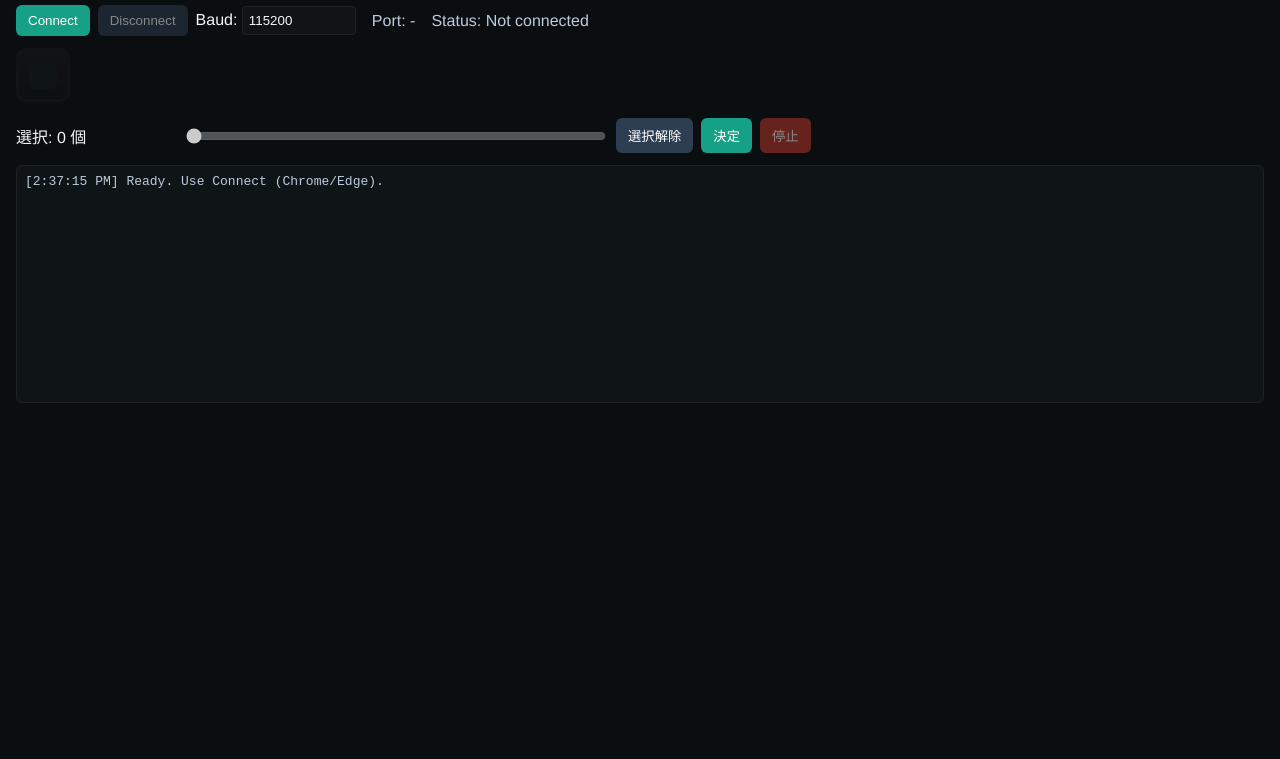
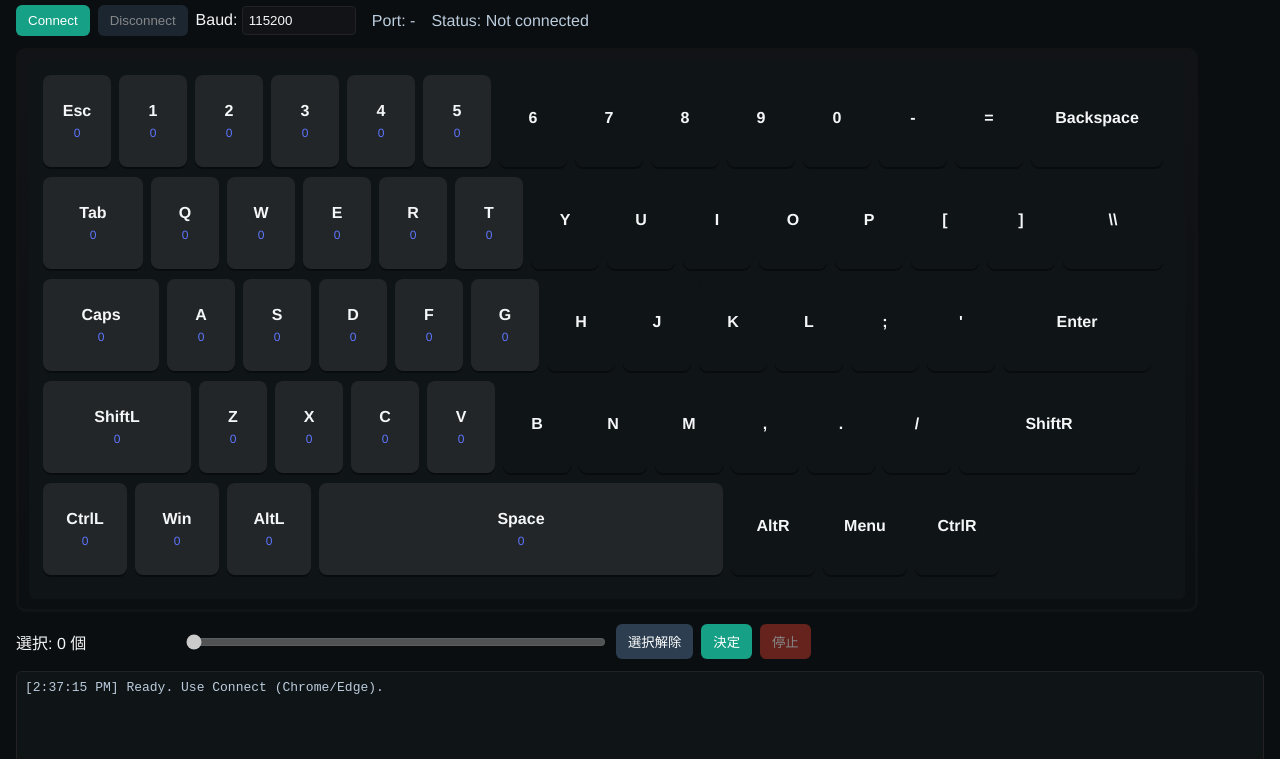
Before and after one commit to stunfisker/Prototype, a plain HTML site: page docs/index.html in a window 1280 px wide. Shown: the part 41-800 px from the top of the page. Drawn offline with Linux system fonts and the light colour scheme.

Commit message:
Update index.html

```diff
--- a/docs/index.html
+++ b/docs/index.html
@@ -19,7 +19,6 @@
     button.primary{background:#16a085;}
     button.danger{background:#c0392b;}
     button:disabled{opacity:0.5;cursor:not-allowed;}
-    /* keyboard outer frame */
     .kbd-border{background: linear-gradient(180deg,#111316,#0c0f11); padding:10px; border-radius:10px; border:3px solid var(--kbd-border); display:inline-block;}
     #keyboard{background:var(--kbd-bg); padding:14px; border-radius:6px; display:block;}
     .kb-row{display:flex; margin-bottom:10px;}
@@ -63,46 +62,105 @@
   <pre class="log" id="log"></pre>
 
 <script>
-/* ===== config & layout (same as you provided) ===== */
+/* ===== config & layout ===== */
 const ASSIGN_KEYS = ['Esc','1','2','3','4','5','Tab','Q','W','E','R','T',
   'Caps','A','S','D','F','G','ShiftL','Z','X','C','V','CtrlL','Win','AltL','Space'];
 
-const KEYBOARD_LAYOUT = [ /* ... copy same layout as above ... */ ];
-/* For brevity in this snippet, insert the exact KEYBOARD_LAYOUT array from your provided config. */
-/* (In your repository file, keep the array exactly as required.) */
+const KEYBOARD_LAYOUT = [
+    {
+        keys: [
+            {'label': 'Esc', 'width': 1},
+            {'label': '1', 'width': 1},
+            {'label': '2', 'width': 1},
+            {'label': '3', 'width': 1},
+            {'label': '4', 'width': 1},
+            {'label': '5', 'width': 1},
+            {'label': '6', 'width': 1},
+            {'label': '7', 'width': 1},
+            {'label': '8', 'width': 1},
+            {'label': '9', 'width': 1},
+            {'label': '0', 'width': 1},
+            {'label': '-', 'width': 1},
+            {'label': '=', 'width': 1},
+            {'label': 'Backspace', 'width': 2},
+        ]
+    },
+    {
+        keys: [
+            {'label': 'Tab', 'width': 1.5},
+            {'label': 'Q', 'width': 1},
+            {'label': 'W', 'width': 1},
+            {'label': 'E', 'width': 1},
+            {'label': 'R', 'width': 1},
+            {'label': 'T', 'width': 1},
+            {'label': 'Y', 'width': 1},
+            {'label': 'U', 'width': 1},
+            {'label': 'I', 'width': 1},
+            {'label': 'O', 'width': 1},
+            {'label': 'P', 'width': 1},
+            {'label': '[', 'width': 1},
+            {'label': ']', 'width': 1},
+            {'label': '\\\\', 'width': 1.5}
+        ]
+    },
+    {
+        keys: [
+            {'label': 'Caps', 'width': 1.75},
+            {'label': 'A', 'width': 1},
+            {'label': 'S', 'width': 1},
+            {'label': 'D', 'width': 1},
+            {'label': 'F', 'width': 1},
+            {'label': 'G', 'width': 1},
+            {'label': 'H', 'width': 1},
+            {'label': 'J', 'width': 1},
+            {'label': 'K', 'width': 1},
+            {'label': 'L', 'width': 1},
+            {'label': ';', 'width': 1},
+            {'label': '\'', 'width': 1},
+            {'label': 'Enter', 'width': 2.25}
+        ]
+    },
+    {
+        keys: [
+            {'label': 'ShiftL', 'width': 2.25},
+            {'label': 'Z', 'width': 1},
+            {'label': 'X', 'width': 1},
+            {'label': 'C', 'width': 1},
+            {'label': 'V', 'width': 1},
+            {'label': 'B', 'width': 1},
+            {'label': 'N', 'width': 1},
+            {'label': 'M', 'width': 1},
+            {'label': ',', 'width': 1},
+            {'label': '.', 'width': 1},
+            {'label': '/', 'width': 1},
+            {'label': 'ShiftR', 'width': 2.75}
+        ]
+    },
+    {
+        keys: [
+            {'label': 'CtrlL', 'width': 1.25},
+            {'label': 'Win', 'width': 1.25},
+            {'label': 'AltL', 'width': 1.25},
+            {'label': 'Space', 'width': 6.25},
+            {'label': 'AltR', 'width': 1.25},
+            {'label': 'Menu', 'width': 1.25},
+            {'label': 'CtrlR', 'width': 1.25}
+        ]
+    }
+];
 
 const KEY_UNIT = 64, KEY_HEIGHT = 80, KEY_SPACING = 8;
 const STEPS_PER_REV = 200, MIN_STEP_DELAY = 0.002, MAX_STEP_DELAY = 0.020;
 
-/* ===== helper: assign motors by ASSIGN_KEYS (same logic as Python) ===== */
-function assign_motors_by_list(layout, assign_keys){
-  for (const r of layout) for (const k of r.keys) delete k.motor;
-  const allLabels = new Set();
-  for (const row of layout) for (const k of row.keys) allLabels.add(k.label);
-  const seen = new Set(), seq = [];
-  for (const k of assign_keys){
-    if (seen.has(k)) continue;
-    seen.add(k);
-    if (allLabels.has(k)) seq.push(k); else console.warn('ASSIGN_KEYS not in layout:', k);
-  }
-  for (let i=0;i<seq.length;i++){
-    const lbl = seq[i]; let assigned=false;
-    for (const row of layout){
-      for (const key of row.keys){
-        if (key.label === lbl){ key.motor = i; assigned=true; break; }
-      }
-      if (assigned) break;
-    }
-  }
-}
-assign_motors_by_list(KEYBOARD_LAYOUT, ASSIGN_KEYS);
+/* ===== state & refs ===== */
+let N_MOTORS = 0;
+for (const row of KEYBOARD_LAYOUT) for (const k of row.keys) if (k.motor!==undefined) N_MOTORS = Math.max(N_MOTORS, k.motor+1);
+assign_motors_by_list(KEYBOARD_LAYOUT, ASSIGN_KEYS); // ensure assignment even if not pre-assigned
+N_MOTORS = 0;
+for (const row of KEYBOARD_LAYOUT) for (const k of row.keys) if (k.motor!==undefined) N_MOTORS = Math.max(N_MOTORS, k.motor+1);
 
-/* compute N_MOTORS and motorValues */
-let N_MOTORS = 0;
-for (const r of KEYBOARD_LAYOUT) for (const k of r.keys) if (k.motor!==undefined && Number.isFinite(k.motor)) N_MOTORS = Math.max(N_MOTORS, k.motor+1);
 let motorValues = new Array(N_MOTORS).fill(0);
 
-/* state & DOM refs */
 const KEYBOARD_EL = document.getElementById('keyboard');
 const logEl = document.getElementById('log'), statusEl = document.getElementById('status'), portInfoEl = document.getElementById('portInfo');
 const btnConnect = document.getElementById('btnConnect'), btnDisconnect = document.getElementById('btnDisconnect');
@@ -115,31 +173,47 @@ let labelToKey = {}, labelToElement = {};
 let currentMotor = -1;
 let running = false, stopRequested = false;
 
-/* Serial port vars */
-let port = null, reader = null, writer = null, readLoopCancel = false;
-let serialListeners = [];
+/* vendor map for friendly name */
 const VENDOR_MAP = {
   0x2341: 'Arduino (official)',
-  0x1A86: 'CH340 (common clone)',
+  0x1A86: 'CH340 (clone)',
   0x0403: 'FTDI',
   0x067B: 'Prolific (PL2303)',
   0x10C4: 'Silicon Labs (CP210x)'
 };
 
-/* logging */
+/* ===== functions ===== */
 function log(msg){ logEl.textContent += `[${(new Date()).toLocaleTimeString()}] ${msg}\n`; logEl.scrollTop = logEl.scrollHeight; }
 
-/* UI build */
+function assign_motors_by_list(layout, assign_keys){
+  for (const r of layout) for (const k of r.keys) delete k.motor;
+  const allLabels = new Set();
+  for (const row of layout) for (const k of row.keys) allLabels.add(k.label);
+  const seen = new Set(), seq = [];
+  for (const k of assign_keys){
+    if (seen.has(k)) continue;
+    seen.add(k);
+    if (allLabels.has(k)) seq.push(k);
+  }
+  for (let i=0;i<seq.length;i++){
+    const lbl = seq[i];
+    let assigned=false;
+    for (const row of layout){
+      for (const key of row.keys){
+        if (key.label === lbl){ key.motor = i; assigned=true; break; }
+      }
+      if (assigned) break;
+    }
+  }
+}
+
 function buildKeyboard(){
-  KEYBOARD_EL.innerHTML='';
-  labelToKey={}; labelToElement={};
+  KEYBOARD_EL.innerHTML=''; labelToKey={}; labelToElement={};
   for (const row of KEYBOARD_LAYOUT){
     const rowDiv = document.createElement('div'); rowDiv.className='kb-row';
     for (const key of row.keys){
       const widthPx = Math.max(36, Math.round((key.width||1)*KEY_UNIT - KEY_SPACING));
-      const el = document.createElement('div'); el.className='kb-key';
-      el.style.width = widthPx + 'px';
-      el.style.height = KEY_HEIGHT + 'px';
+      const el = document.createElement('div'); el.className='kb-key'; el.style.width = widthPx + 'px'; el.style.height = KEY_HEIGHT + 'px';
       const lbl = document.createElement('div'); lbl.className='label'; lbl.textContent = key.label;
       const val = document.createElement('div'); val.className='val'; val.textContent = (key.motor!==undefined? motorValues[key.motor] : '');
       el.appendChild(lbl); el.appendChild(val);
@@ -152,6 +226,7 @@ function buildKeyboard(){
     KEYBOARD_EL.appendChild(rowDiv);
   }
 }
+
 function updateKeyBg(label){
   const k = labelToKey[label], m = labelToElement[label];
   if (!m) return;
@@ -162,25 +237,28 @@ function updateKeyBg(label){
   m.val.textContent = String(motorValues[mi] || 0);
 }
 
-/* Selection handlers */
 function onKeyClicked(label){
   const key = labelToKey[label];
-  if (!key || key.motor===undefined){ log('キーはモーター割当なし: '+label); return; }
+  if (!key || key.motor===undefined){ log('キーはモータ割当なし: '+label); return; }
   if (running){ log('動作中は選択変更不可'); return; }
   const mi = key.motor;
   if (selected.has(mi)) selected.delete(mi); else selected.add(mi);
   updateSliderState(); updateKeyBg(label);
   log('選択数: '+selected.size);
 }
-function clearSelection(){ selected.clear(); updateSliderState(); for (const l in labelToElement) updateKeyBg(l);}
+
+function clearSelection(){ selected.clear(); updateSliderState(); for (const l in labelToElement) updateKeyBg(l); }
 btnClear.addEventListener('click', clearSelection);
+
 function updateSliderState(){
   if (selected.size===0){ selectionInfoEl.textContent='選択: 0 個'; slider.disabled=true; slider.value=0; }
   else { const vals = Array.from(selected).map(i=>motorValues[i]); const avg = Math.round(vals.reduce((a,b)=>a+b,0)/vals.length); selectionInfoEl.textContent=`選択: ${selected.size} 個 (平均: ${avg})`; slider.disabled=false; slider.value=avg; }
 }
-slider.addEventListener('input', e=>{ const v = Number(e.target.value); for (const mi of selected){ motorValues[mi]=v; for (const lbl in labelToKey){ if (labelToKey[lbl].motor===mi) labelToElement[lbl].val.textContent = String(v); } } updateSliderState(); });
+slider.addEventListener('input', e=>{ const v = Number(e.target.value); for (const mi of selected){ motorValues[mi]=v; for (const lbl in labelToKey) if (labelToKey[lbl].motor===mi) labelToElement[lbl].val.textContent = String(v); } updateSliderState(); });
 
-/* Serial helpers (Web Serial API) */
+/* ===== Web Serial helpers ===== */
+let port = null, reader = null;
+let serialListeners = [];
 function addSerialListener(matcher, timeoutMs=10000){
   return new Promise((resolve,reject)=>{
     const obj = {matcher, resolve, reject};
@@ -194,8 +272,6 @@ function notifySerialLine(line){
     try{ if (o.matcher(line)){ if (o.timer) clearTimeout(o.timer); o.resolve(line); serialListeners.splice(i,1);} }catch(e){}
   }
 }
-
-/* read loop */
 async function startReadLoop(){
   if (!port) return;
   const textDecoder = new TextDecoderStream();
@@ -209,21 +285,11 @@ async function startReadLoop(){
       if (value){
         buf += value;
         let idx;
-        while ((idx = buf.indexOf('\n'))>=0){
-          const line = buf.slice(0, idx+1).trim(); buf = buf.slice(idx+1);
-          if (line.length>0){ log('[RX] '+line); notifySerialLine(line); }
-        }
+        while ((idx = buf.indexOf('\n'))>=0){ const line = buf.slice(0, idx+1).trim(); buf = buf.slice(idx+1); if (line.length>0){ log('[RX] '+line); notifySerialLine(line); } }
       }
     }
-  }catch(e){
-    log('read loop error: '+e);
-  }finally{
-    if (reader){ try{ await reader.cancel(); }catch(e){} reader=null; }
-    log('read loop finished');
-  }
+  }catch(e){ log('read loop error: '+e); }finally{ if (reader){ try{ await reader.cancel(); }catch(e){} reader=null; } log('read loop finished'); }
 }
-
-/* write */
 async function writeSerial(txt){
   if (!port) throw new Error('port not open');
   const encoder = new TextEncoder();
@@ -233,7 +299,7 @@ async function writeSerial(txt){
   log('[TX] '+txt);
 }
 
-/* friendly name from vendor/product id (best-effort) */
+/* friendly port info */
 function friendlyFromInfo(info){
   if (!info) return 'USB Serial';
   const vid = info.usbVendorId, pid = info.usbProductId;
@@ -243,55 +309,39 @@ function friendlyFromInfo(info){
   return vendor + prod;
 }
 
-/* Connect/Disconnect flows */
+/* Connect/Disconnect */
 btnConnect.addEventListener('click', async ()=>{
-  if (!('serial' in navigator)){ alert('Web Serial API not available. Use Chrome/Edge.'); return; }
+  if (!('serial' in navigator)){ alert('Web Serial API is not available in this browser. Use Chrome/Edge.'); return; }
   try{
-    port = await navigator.serial.requestPort(); // user chooses device
+    port = await navigator.serial.requestPort();
     const baud = parseInt(baudInput.value || '115200', 10);
     await port.open({ baudRate: baud });
     statusEl.textContent = 'Connected';
-    // show friendly device info if available
     let info = null;
     try{ info = port.getInfo(); }catch(e){}
     portInfoEl.textContent = 'Port: ' + friendlyFromInfo(info);
     btnConnect.disabled=true; btnDisconnect.disabled=false;
-    // start read loop
     startReadLoop();
-    // send HELLO -> wait for READY (optional)
-    try{
-      await writeSerial('HELLO');
-      await addSerialListener(l=>l.trim().toUpperCase().startsWith('READY'), 3000);
-      log('Arduino READY');
-      statusEl.textContent = 'Arduino READY';
-    }catch(e){ log('READY not received (timeout)'); }
-  }catch(err){
-    log('Connect error: '+err);
-    statusEl.textContent = 'Not connected';
-    if (port){ try{ await port.close(); }catch(e){} port=null; }
-  }
+    try{ await writeSerial('HELLO'); await addSerialListener(l=>l.trim().toUpperCase().startsWith('READY'), 3000); log('Arduino READY'); statusEl.textContent = 'Arduino READY'; }catch(e){ log('READY not received (timeout)'); }
+  }catch(err){ log('Connect error: '+err); statusEl.textContent = 'Not connected'; if (port){ try{ await port.close(); }catch(e){} port=null; } }
 });
 
 btnDisconnect.addEventListener('click', async ()=>{
   try{
-    if (reader) { try{ await reader.cancel(); }catch(e){} reader=null; }
-    if (port && port.readable) { try{ await port.readable.cancel(); }catch(e){} }
+    if (reader){ try{ await reader.cancel(); }catch(e){} reader=null; }
+    if (port && port.readable){ try{ await port.readable.cancel(); }catch(e){} }
     if (port && port.writable){ try{ const w = port.writable.getWriter(); await w.close(); }catch(e){} }
     if (port){ await port.close(); port=null; }
-    statusEl.textContent = 'Disconnected';
-    portInfoEl.textContent = 'Port: -';
-    btnConnect.disabled=false; btnDisconnect.disabled=true;
-    log('Disconnected');
+    statusEl.textContent = 'Disconnected'; portInfoEl.textContent='Port: -'; btnConnect.disabled=false; btnDisconnect.disabled=true; log('Disconnected');
   }catch(e){ log('Disconnect err: '+e); }
 });
 
-/* Run/Stop sequence (sequential like original) */
+/* Run sequence */
 btnRun.addEventListener('click', async ()=>{
   if (!port) { alert('Not connected'); return; }
   if (running) { log('Already running'); return; }
   running = true; stopRequested=false;
-  btnStop.disabled=false; btnRun.disabled=true;
-  btnConnect.disabled=true; btnDisconnect.disabled=true;
+  btnStop.disabled=false; btnRun.disabled=true; btnConnect.disabled=true; btnDisconnect.disabled=true;
   try{
     for (let idx=0; idx<N_MOTORS; idx++){
       if (stopRequested){ log('Stop requested'); break; }
@@ -300,9 +350,8 @@ btnRun.addEventListener('click', async ()=>{
       if (steps<=0){ log(`Motor ${idx+1} skip`); continue; }
       const delay_s = MIN_STEP_DELAY + (1 - val/100.0) * (MAX_STEP_DELAY - MIN_STEP_DELAY);
       const delay_ms = Math.max(1, Math.round(delay_s*1000));
-      currentMotor = idx; updateAllKeyBgs();
+      currentMotor = idx; for (const lbl in labelToElement) updateKeyBg(lbl);
       await writeSerial(`RUN ${idx} ${steps} ${delay_ms}`);
-      // wait for DONE idx or STOPPED idx or ERROR
       try{
         const line = await addSerialListener(l=>{
           const p = l.trim().split(/\s+/); if (!p.length) return false;
@@ -311,37 +360,22 @@ btnRun.addEventListener('click', async ()=>{
           if (k==='ERROR') return true; return false;
         }, Math.max(5000, steps*delay_ms + 5000));
         log('[Ard] '+line);
-        const parts = line.trim().split(/\s+/);
-        const k = parts[0].toUpperCase();
+        const parts = line.trim().split(/\s+/); const k = parts[0].toUpperCase();
         if (k==='STOPPED'){ log(`Motor ${idx+1} stopped`); break; }
         if (k==='ERROR'){ log(`Motor ${idx+1} error: ${line}`); break; }
-      }catch(e){
-        log('Wait DONE timeout: '+e);
-        break;
-      }finally{
-        currentMotor=-1; updateAllKeyBgs();
-      }
+      }catch(e){ log('Wait DONE timeout: '+e); break; }finally{ currentMotor=-1; for (const lbl in labelToElement) updateKeyBg(lbl); }
     }
     log('Run finished');
   }catch(e){ log('Run error: '+e); }
   running=false; btnStop.disabled=true; btnRun.disabled=false; btnConnect.disabled=true; btnDisconnect.disabled=false;
 });
 
-btnStop.addEventListener('click', async ()=>{
-  stopRequested=true;
-  if (!port){ log('No port'); return; }
-  try{ await writeSerial('STOP'); log('STOP sent'); }catch(e){ log('STOP send err: '+e); }
-});
+btnStop.addEventListener('click', async ()=>{ stopRequested=true; if (!port){ log('No port'); return; } try{ await writeSerial('STOP'); log('STOP sent'); }catch(e){ log('STOP send err: '+e); } });
 
-/* init UI */
+/* init */
 buildKeyboard(); updateSliderState();
 log('Ready. Use Connect (Chrome/Edge).');
-
-/* helper to update all keys */
-function updateAllKeyBgs(){ for (const lbl in labelToElement) updateKeyBg(lbl); }
-
-/* Note: Web Serial API requires secure context (HTTPS) except on localhost */
-if (!('serial' in navigator)) { log('Web Serial API not available. Use Chrome/Edge.'); alert('Web Serial API not available. Use Chrome/Edge.'); }
+if (!('serial' in navigator)) { log('Web Serial API not available. Use Chrome/Edge.'); alert('Web Serial API not available in this browser.'); }
 </script>
 </body>
 </html>
```
